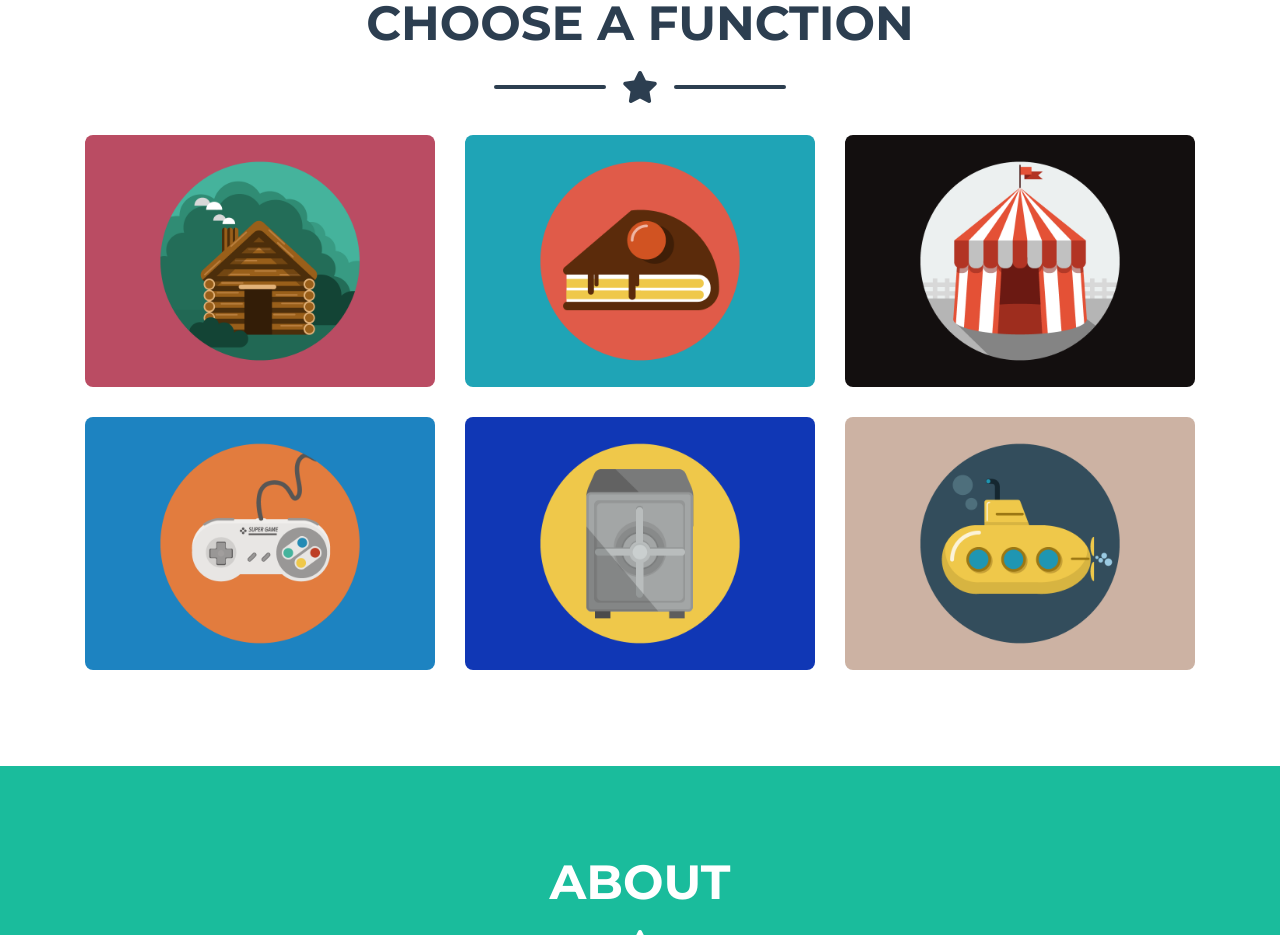
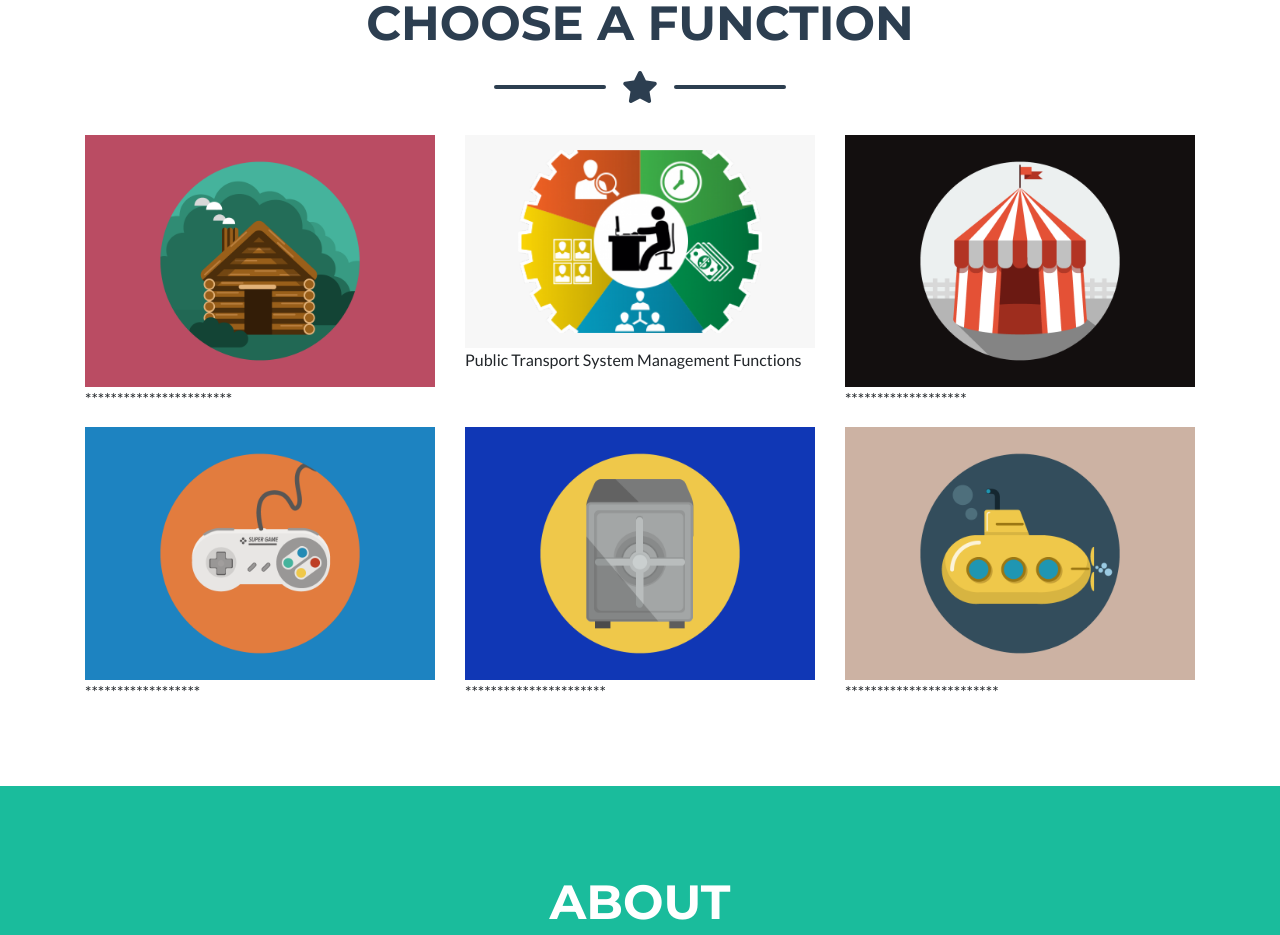
Before and after one commit to AlphaSpirits/csse_train_application, a website with bundled scripts: page client/index.html in a window 1280 px wide. Shown: the part 876-1811 px from the top of the page. Built offline with nearby package versions, Linux system fonts and the light colour scheme.

Commit message:
Frontend Commit_2

```diff
--- a/client/index.html
+++ b/client/index.html
@@ -17,6 +17,7 @@
 
   <!-- Theme CSS -->
   <link href="css/freelancer.min.css" rel="stylesheet">
+  <link rel="stylesheet" href="../css/style.css" />
 
 </head>
 
@@ -88,75 +89,69 @@
 
         <!-- Portfolio Item 1 -->
         <div class="col-md-6 col-lg-4">
-          <div class="portfolio-item mx-auto" data-toggle="modal" data-target="#portfolioModal1">
-            <div class="portfolio-item-caption d-flex align-items-center justify-content-center h-100 w-100">
-              <div class="portfolio-item-caption-content text-center text-white">
-                <i class="fas fa-plus fa-3x"></i>
-              </div>
-            </div>
-            <img class="img-fluid" src="img/portfolio/cabin.png" alt="">
+            <div>
+              <a href="./html/PublicTransportManagerFunctions.html">
+                <figure>
+                    <img class="img-fluid" src="img/portfolio/cabin.png" alt=""></a>
+                    <figcaption>***********************</figcaption>
+                  </figure>
+                </div>
           </div>
-        </div>
 
         <!-- Portfolio Item 2 -->
         <div class="col-md-6 col-lg-4">
-          <div class="portfolio-item mx-auto" data-toggle="modal" data-target="#portfolioModal2">
-            <div class="portfolio-item-caption d-flex align-items-center justify-content-center h-100 w-100">
-              <div class="portfolio-item-caption-content text-center text-white">
-                <i class="fas fa-plus fa-3x"></i>
+          <div>
+            <a href="./html/PublicTransportManagerFunctions.html">
+              <figure>
+                  <img class="img-fluid" src="img/portfolio/management.png" alt=""></a>
+                  <figcaption>Public Transport System Management Functions</figcaption>
+                </figure>
               </div>
-            </div>
-            <img class="img-fluid" src="img/portfolio/cake.png" alt="">
-          </div>
         </div>
 
         <!-- Portfolio Item 3 -->
         <div class="col-md-6 col-lg-4">
-          <div class="portfolio-item mx-auto" data-toggle="modal" data-target="#portfolioModal3">
-            <div class="portfolio-item-caption d-flex align-items-center justify-content-center h-100 w-100">
-              <div class="portfolio-item-caption-content text-center text-white">
-                <i class="fas fa-plus fa-3x"></i>
-              </div>
-            </div>
-            <img class="img-fluid" src="img/portfolio/circus.png" alt="">
+            <div>
+              <a href="./html/PublicTransportManagerFunctions.html">
+                <figure>
+                    <img class="img-fluid" src="img/portfolio/circus.png" alt=""></a>
+                    <figcaption>*******************</figcaption>
+                  </figure>
+                </div>
           </div>
-        </div>
 
         <!-- Portfolio Item 4 -->
         <div class="col-md-6 col-lg-4">
-          <div class="portfolio-item mx-auto" data-toggle="modal" data-target="#portfolioModal4">
-            <div class="portfolio-item-caption d-flex align-items-center justify-content-center h-100 w-100">
-              <div class="portfolio-item-caption-content text-center text-white">
-                <i class="fas fa-plus fa-3x"></i>
-              </div>
-            </div>
-            <img class="img-fluid" src="img/portfolio/game.png" alt="">
+            <div>
+              <a href="./html/PublicTransportManagerFunctions.html">
+                <figure>
+                    <img class="img-fluid" src="img/portfolio/game.png" alt=""></a>
+                    <figcaption>******************</figcaption>
+                  </figure>
+                </div>
           </div>
-        </div>
 
         <!-- Portfolio Item 5 -->
         <div class="col-md-6 col-lg-4">
-          <div class="portfolio-item mx-auto" data-toggle="modal" data-target="#portfolioModal5">
-            <div class="portfolio-item-caption d-flex align-items-center justify-content-center h-100 w-100">
-              <div class="portfolio-item-caption-content text-center text-white">
-                <i class="fas fa-plus fa-3x"></i>
-              </div>
-            </div>
-            <img class="img-fluid" src="img/portfolio/safe.png" alt="">
+            <div>
+              <a href="./html/PublicTransportManagerFunctions.html">
+                <figure>
+                    <img class="img-fluid" src="img/portfolio/safe.png" alt=""></a>
+                    <figcaption>**********************</figcaption>
+                  </figure>
+                </div>
           </div>
-        </div>
 
         <!-- Portfolio Item 6 -->
         <div class="col-md-6 col-lg-4">
-          <div class="portfolio-item mx-auto" data-toggle="modal" data-target="#portfolioModal6">
-            <div class="portfolio-item-caption d-flex align-items-center justify-content-center h-100 w-100">
-              <div class="portfolio-item-caption-content text-center text-white">
-                <i class="fas fa-plus fa-3x"></i>
-              </div>
-            </div>
-            <img class="img-fluid" src="img/portfolio/submarine.png" alt="">
+            <div>
+              <a href="./html/PublicTransportManagerFunctions.html">
+                <figure>
+                    <img class="img-fluid" src="img/portfolio/submarine.png" alt=""></a>
+                    <figcaption>************************</figcaption>
+                  </figure>
+                </div>
           </div>
-        </div>
 
       </div>
       <!-- /.row -->
```
Also changed, not shown: client/html/PublicTransportManagerFunctions.html (added, +38 -0 lines), client/img/portfolio/management.png (added).
